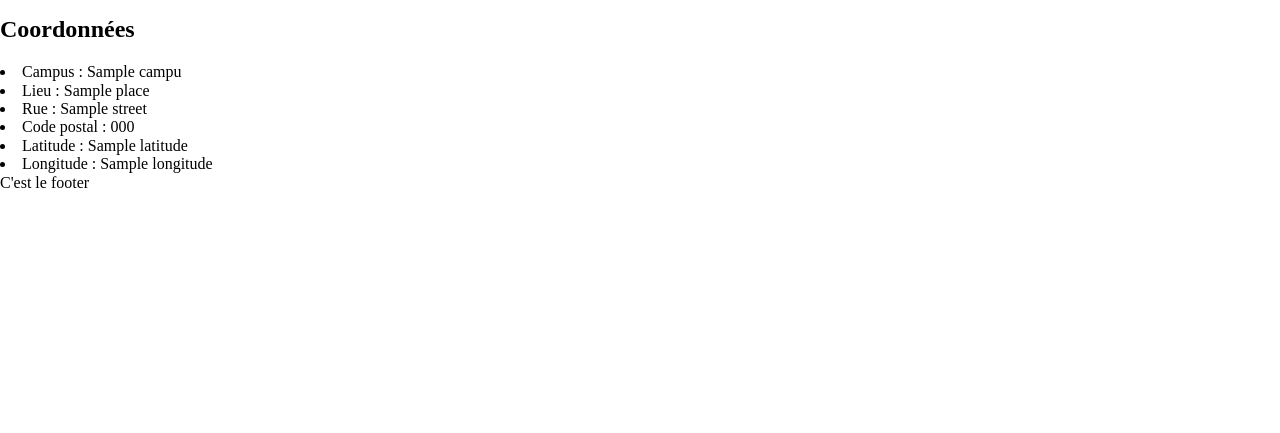
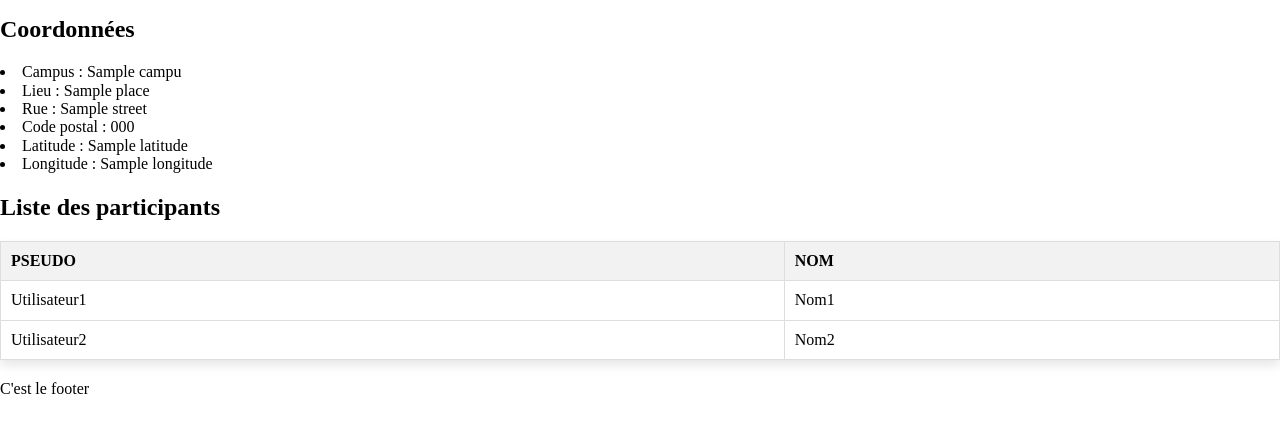
Before and after one commit to DeanCarole/sortir, a Symfony app: template templates/event/show.html.twig in a window 1280 px wide. Shown: the part 260-693 px from the top of the page. Run offline with Twig, Linux system fonts and the light colour scheme; the template is opened without the code that fills it: most values are stand-ins (such as "Sample title", 1, 10 or a date in 2020); some libraries are stand-ins or nearby versions.

Commit message:
MAJ françois : consultation sortie

```diff
--- a/templates/event/show.html.twig
+++ b/templates/event/show.html.twig
@@ -4,7 +4,7 @@
 
     <h1>Afficher une sortie</h1>
 
-    <div class="block-left">
+    <div class="event-block-left">
         <h2>Infos sortie</h2>
 
         {# Table de conversion des jours en français => utilisé plus bas #}
@@ -50,7 +50,7 @@
         </ul->
     </div>
 
-    <div class="block-right">
+    <div class="event-block-right">
         <h2>Coordonnées</h2>
         <ul->
             <li>Campus : {{ event.campus.name }}</li>
@@ -60,8 +60,32 @@
             <li>Latitude : {{ event.place.latitude }}</li>
             <li>Longitude : {{ event.place.longitude}} </li>
         </ul->
+    </div>
 
+    <div class="event-block-users">
+        <h2>Liste des participants</h2>
+
+        <table>
+            <thead>
+                <tr>
+                    <th>Pseudo</th>
+                    <th>Nom</th>
+                </tr>
+            </thead>
+            <tbody>
+            {# TODO : faire remonter la liste des users inscrits à la sortie dans une boucle d'affichage des tr/td #}
+                <tr>
+                    <td>Utilisateur1</td>
+                    <td>Nom1</td>
+                </tr>
+                <tr>
+                    <td>Utilisateur2</td>
+                    <td>Nom2</td>
+                </tr>
+            </tbody>
+        </table>
     </div>
+
 
 {% endblock %}
 
```
